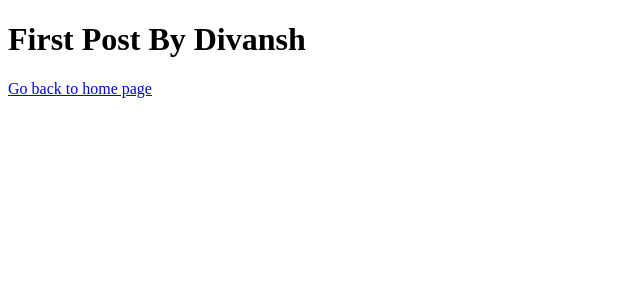
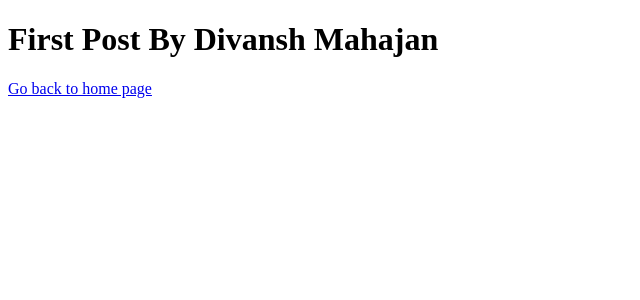
Before and after one commit to DIVANSHMAHAJAN/nextjs, a Next.js app: page /posts/first-post in a window 1280 px wide. Shown: the top 300 px of the page, without its empty margins (0-640 px from the left). Built offline with nearby package versions, Linux system fonts and the light colour scheme.

Commit message:
changed name

```diff
--- a/pages/posts/first-post.js
+++ b/pages/posts/first-post.js
@@ -2,7 +2,7 @@
 export default function FirstPost() {
   return (
   <>
-  <h1>First Post By Divansh</h1>
+  <h1>First Post By Divansh Mahajan</h1>
 
   <a href="/">Go back to home page </a>
 
```
